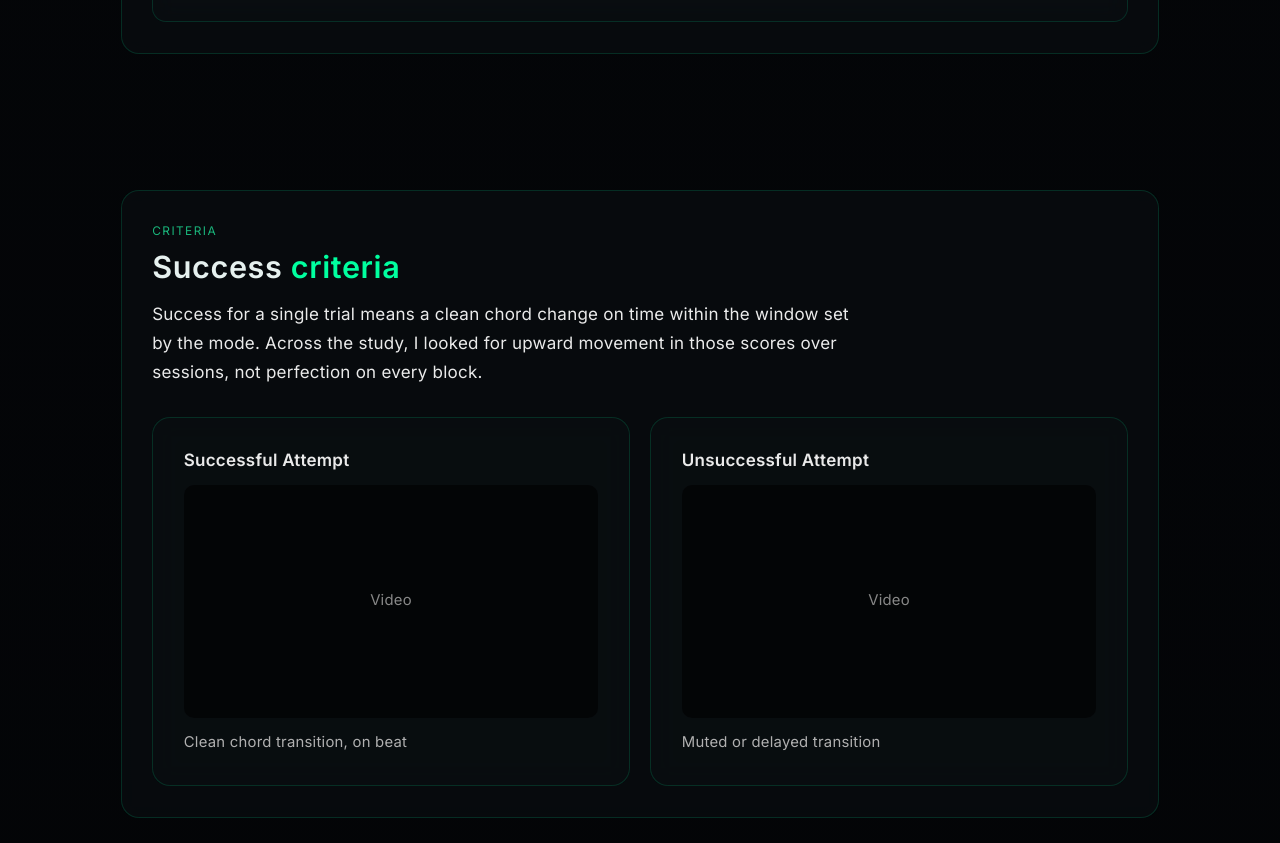
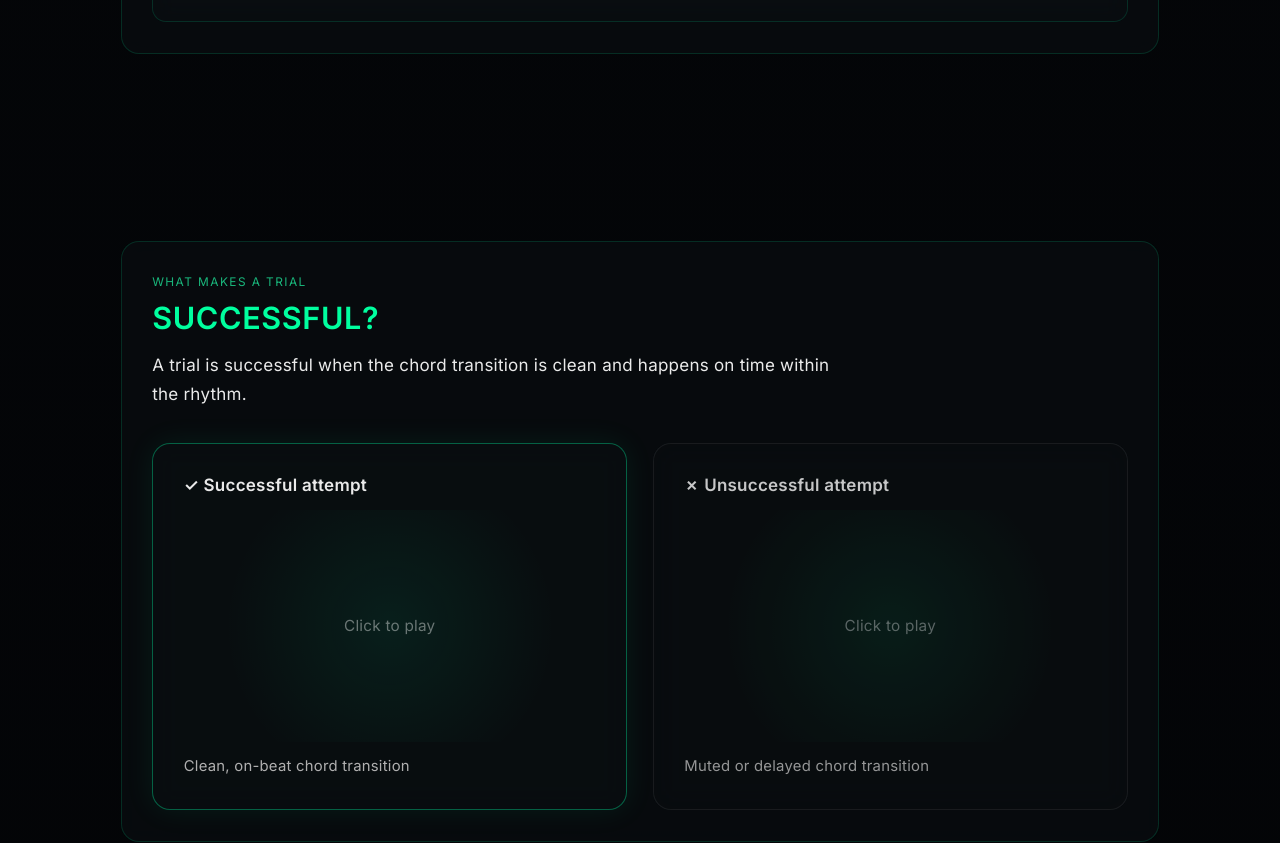
Before and after one commit to rishav-basnet/Guitar-Learning-Research-Website, a React (Vite) app: page / in a window 1280 px wide. Shown: the part 2680-3523 px from the top of the page. Built offline with nearby package versions, Linux system fonts and the light colour scheme.

Commit message:
improve Video section

```diff
--- a/src/App.css
+++ b/src/App.css
@@ -625,6 +625,15 @@ section {
   margin-top: var(--space-lg);
 }
 
+.criteria-section {
+  margin-top: 3rem;
+}
+
+.criteria-section .video-grid {
+  margin-top: 2rem;
+  gap: 1.5rem;
+}
+
 .video-card {
   padding: var(--space-lg);
   border-radius: 18px;
@@ -638,6 +647,16 @@ section {
 .mode-card:hover {
   border-color: rgba(0, 255, 170, 0.3);
   box-shadow: 0 0 25px rgba(0, 255, 170, 0.08);
+}
+
+.success-card {
+  border: 1px solid rgba(0, 255, 170, 0.35);
+  box-shadow: 0 0 30px rgba(0, 255, 170, 0.08);
+}
+
+.fail-card {
+  opacity: 0.85;
+  border: 1px solid rgba(255, 255, 255, 0.08);
 }
 
 .video-card h4 {
@@ -660,12 +679,16 @@ section {
   width: 100%;
   aspect-ratio: 16 / 9;
   border-radius: 10px;
-  background: rgba(0, 0, 0, 0.6);
+  background: radial-gradient(
+    circle at center,
+    rgba(0, 255, 170, 0.08),
+    transparent 70%
+  );
   display: flex;
   align-items: center;
   justify-content: center;
-  color: #888;
-  font-size: 0.875rem;
+  color: rgba(255, 255, 255, 0.4);
+  font-size: 0.9rem;
   margin: var(--space-sm) 0;
 }
 
--- a/src/components/NarrativeSection.jsx
+++ b/src/components/NarrativeSection.jsx
@@ -6,6 +6,7 @@ export default function NarrativeSection({
   titleBefore,
   titleAccent,
   titleAfter = '',
+  className = '',
   children,
   reveal = true,
 }) {
@@ -16,7 +17,7 @@ export default function NarrativeSection({
   return (
     <section
       ref={ref}
-      className={['section', revealClass].filter(Boolean).join(' ')}
+      className={['section', className, revealClass].filter(Boolean).join(' ')}
       id={id}
       aria-labelledby={`${id}-heading`}
     >
--- a/src/components/SuccessCriteria.jsx
+++ b/src/components/SuccessCriteria.jsx
@@ -4,25 +4,29 @@ export default function SuccessCriteria() {
   return (
     <NarrativeSection
       id="success-criteria"
-      label="CRITERIA"
-      titleBefore="Success "
-      titleAccent="criteria"
+      className="criteria-section"
+      label="WHAT MAKES A TRIAL"
+      titleBefore=""
+      titleAccent="SUCCESSFUL?"
     >
       <p>
-        Success for a single trial means a clean chord change on time within the
-        window set by the mode. Across the study, I looked for upward movement in
-        those scores over sessions, not perfection on every block.
+        A trial is successful when the chord transition is clean and happens on
+        time within the rhythm.
       </p>
       <div className="video-grid">
-        <div className="video-card">
-          <h4>Successful Attempt</h4>
-          <div className="video-placeholder">Video</div>
-          <p>Clean chord transition, on beat</p>
+        <div className="video-card success-card">
+          <h4>✓ Successful attempt</h4>
+          <div className="video-placeholder">
+            <span>Click to play</span>
+          </div>
+          <p>Clean, on-beat chord transition</p>
         </div>
-        <div className="video-card">
-          <h4>Unsuccessful Attempt</h4>
-          <div className="video-placeholder">Video</div>
-          <p>Muted or delayed transition</p>
+        <div className="video-card fail-card">
+          <h4>✗ Unsuccessful attempt</h4>
+          <div className="video-placeholder">
+            <span>Click to play</span>
+          </div>
+          <p>Muted or delayed chord transition</p>
         </div>
       </div>
     </NarrativeSection>
```
